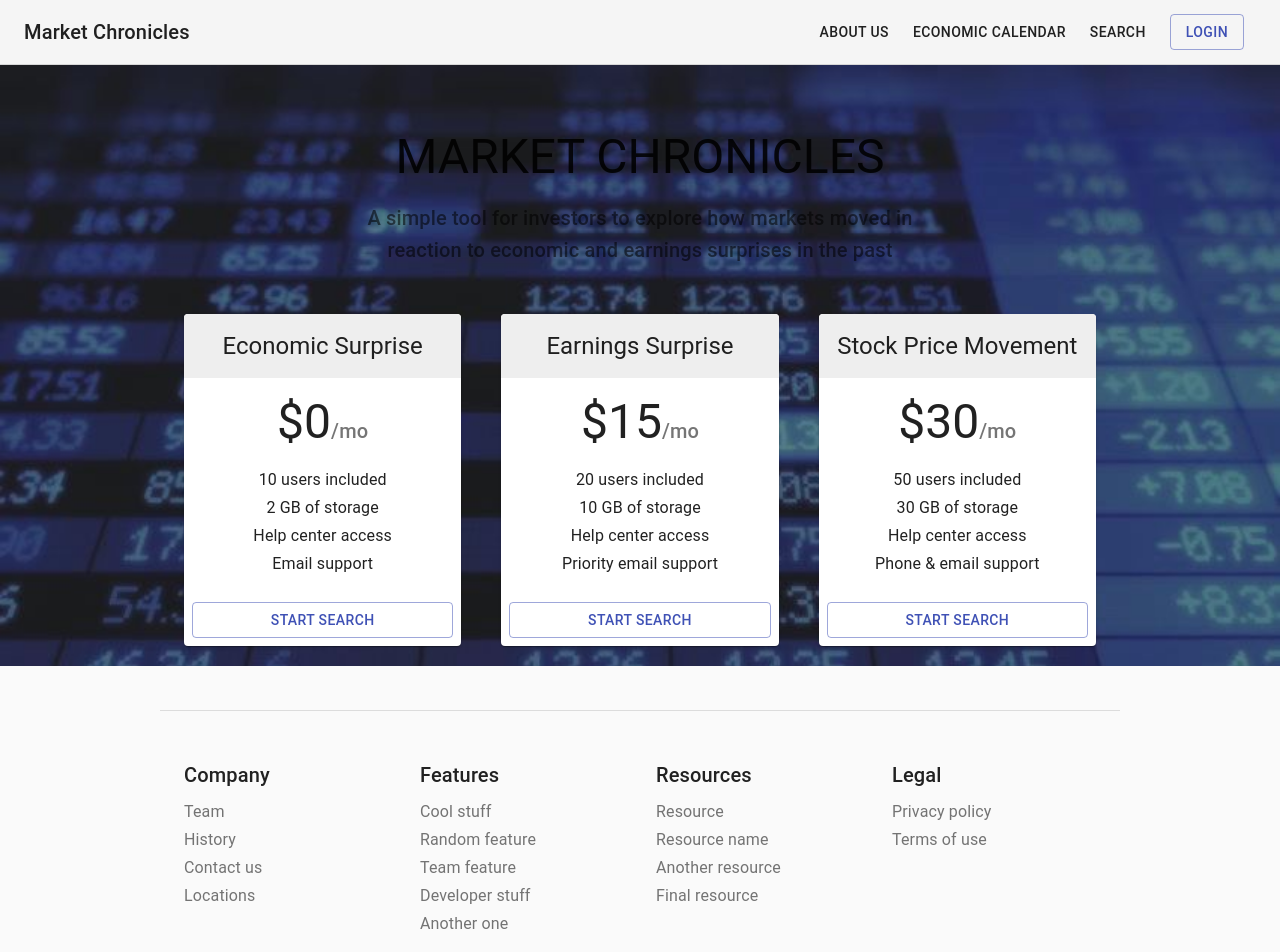
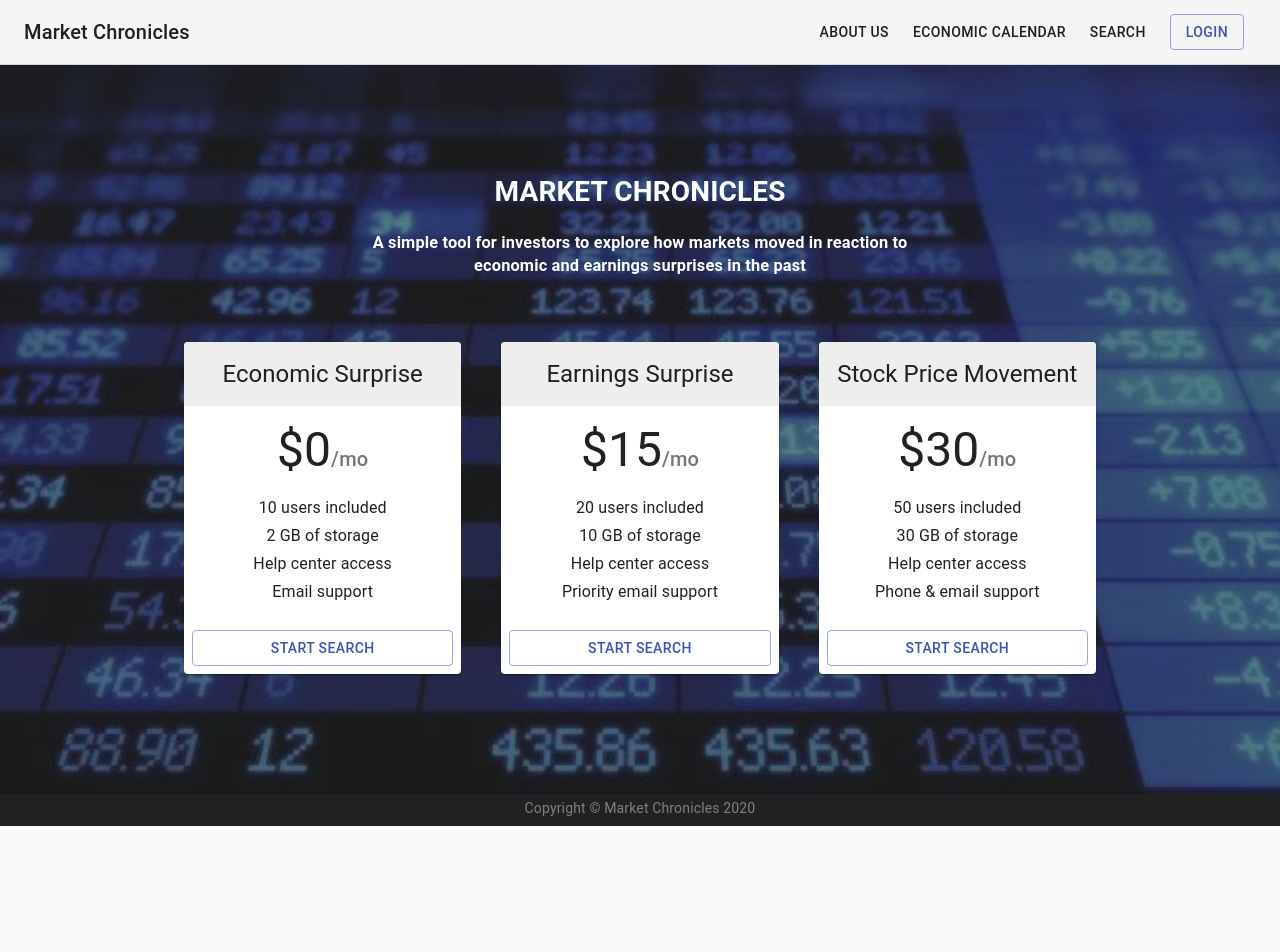
Before and after one commit to nxwcharlene/marketChronicles, a React (Create React App) app in the folder frontend2/: page / in a window 1280 px wide. Shown: the top 952 px of the page. After the commit the page ends 826 px from the top, so only its background shows below. Built offline with nearby package versions, Linux system fonts and the light colour scheme.

Commit message:
test commit

```diff
--- a/frontend2/src/pages/macropage.js
+++ b/frontend2/src/pages/macropage.js
@@ -3,7 +3,7 @@ import ReactDOM from 'react-dom';
 import { Radiobox } from 'react-inputs-validation';
 import 'react-inputs-validation/lib/react-inputs-validation.min.css';
 import { render } from 'react-dom';
-import DropdownList from 'react-widgets/lib/DropdownList';
+import { DropdownList } from 'react-widgets'
 import Container from '@material-ui/core/Container';
 
 let country = ["US", "Singapore", "China"]
--- a/frontend2/src/pages/mainpage.js
+++ b/frontend2/src/pages/mainpage.js
@@ -18,15 +18,16 @@ import Box from '@material-ui/core/Box';
 import { BrowserRouter as Router, Route, Switch, Redirect } from "react-router-dom";
 import background from '../images/background_image.jpg';
 
+
 function Copyright() {
   return (
-    <Typography variant="body2" color="textSecondary" align="center">
+    <div variant="body2" style={{ color:"grey" }} align="center">
       {'Copyright © '}
       <Link color="inherit" href="https://material-ui.com/">
         Market Chronicles
       </Link>{' '}
       {new Date().getFullYear()}
-    </Typography>
+    </div>
   );
 }
 
@@ -42,7 +43,9 @@ const useStyles = makeStyles(theme => ({
     margin: 0,
     padding: 0,
     backgroundImage: 'url(' + background + ')',
-    backgroundSize: 'cover'
+    backgroundSize: 'cover',
+    paddingTop: theme.spacing(3),
+    paddingBottom: theme.spacing(15),
   },
   appBar: {
     borderBottom: `1px solid ${theme.palette.divider}`,
@@ -70,14 +73,16 @@ const useStyles = makeStyles(theme => ({
     marginBottom: theme.spacing(2),
   },
   footer: {
-    borderTop: `1px solid ${theme.palette.divider}`,
-    marginTop: theme.spacing(8),
-    paddingTop: theme.spacing(3),
-    paddingBottom: theme.spacing(3),
-    [theme.breakpoints.up('sm')]: {
-      paddingTop: theme.spacing(6),
-      paddingBottom: theme.spacing(6),
-    },
+    backgroundSize: 'cover',
+    backgroundColor: theme.palette.type == 'dark' ? theme.palette.grey[900] : theme.palette.grey[900],
+    borderTop: `0px solid ${theme.palette.divider}`,
+    marginTop: theme.spacing(0),
+    paddingTop: theme.spacing(0.5),
+    paddingBottom: theme.spacing(1),
+//    [theme.breakpoints.up('sm')]: {
+//      paddingTop: theme.spacing(0),
+//      paddingBottom: theme.spacing(0),
+//    },
   },
 }));
 
@@ -167,12 +172,12 @@ export default function MainPage() {
           {/* Hero unit */}
           <body className={classes.body}>
               <Container maxWidth="sm" component="main" className={classes.heroContent}>
-                    <Typography component="h3" variant="h3" align="center" color="textPrimary" gutterBottom>
+                    <h1 component="h3" variant="h3" align="center" style={{color:"white"}} gutterBottom>
                       MARKET CHRONICLES
-                    </Typography>
-                    <Typography variant="h6" align="center" color="textSecondary" component="p">
+                    </h1>
+                    <h3 variant="h6" align="center" style={{color:"white"}} component="p">
                       A simple tool for investors to explore how markets moved in reaction to economic and earnings surprises in the past
-                    </Typography>
+                    </h3>
               </Container>
 
           {/* End hero unit */}
@@ -218,27 +223,10 @@ export default function MainPage() {
                 </Grid>
               </Container>
           </body>
+
           {/* Footer */}
-          <Container maxWidth="md" component="footer" className={classes.footer}>
-            <Grid container spacing={4} justify="space-evenly">
-              {footers.map(footer => (
-                <Grid item xs={6} sm={3} key={footer.title}>
-                  <Typography variant="h6" color="textPrimary" gutterBottom>
-                    {footer.title}
-                  </Typography>
-                  <ul>
-                    {footer.description.map(item => (
-                      <li key={item}>
-                        <Link href="#" variant="subtitle1" color="textSecondary">
-                          {item}
-                        </Link>
-                      </li>
-                    ))}
-                  </ul>
-                </Grid>
-              ))}
-            </Grid>
-            <Box mt={5}>
+          <Container maxWidth="xl" component="footer" className={classes.footer}>
+            <Box mt={0}>
               <Copyright />
             </Box>
           </Container>
@@ -246,3 +234,23 @@ export default function MainPage() {
         </React.Fragment>
     );
 }
+
+////This is for the footer
+//            <Grid container spacing={4} justify="space-evenly">
+//              {footers.map(footer => (
+//                <Grid item xs={6} sm={3} key={footer.title}>
+//                  <Typography variant="h6" color="textPrimary" gutterBottom>
+//                    {footer.title}
+//                  </Typography>
+//                  <ul>
+//                    {footer.description.map(item => (
+//                      <li key={item}>
+//                        <Link href="#" variant="subtitle1" color="textSecondary">
+//                          {item}
+//                        </Link>
+//                      </li>
+//                    ))}
+//                  </ul>
+//                </Grid>
+//              ))}
+//            </Grid>
```
